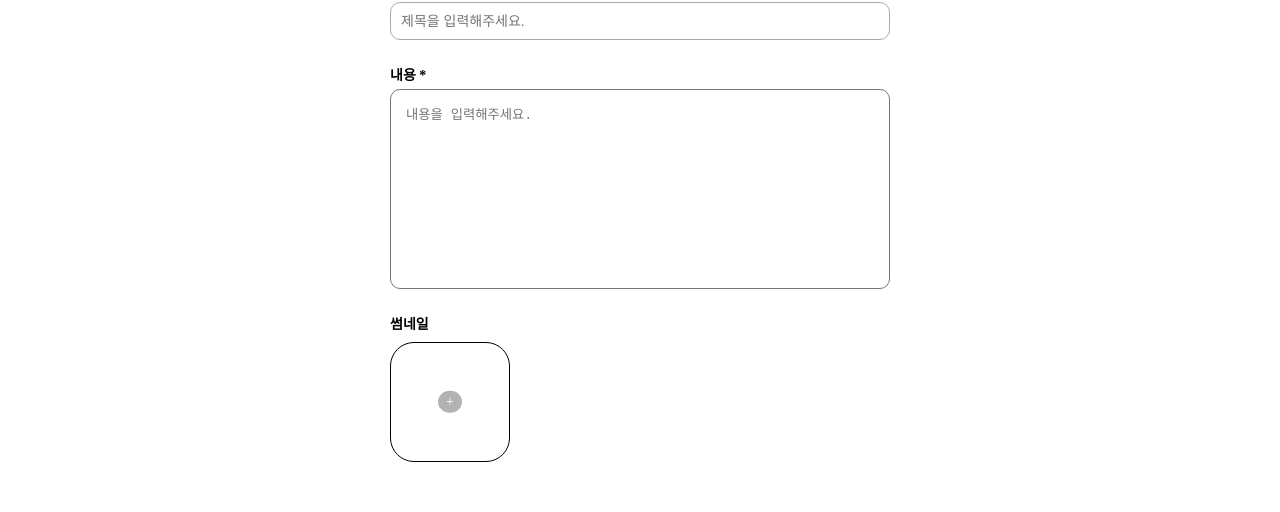
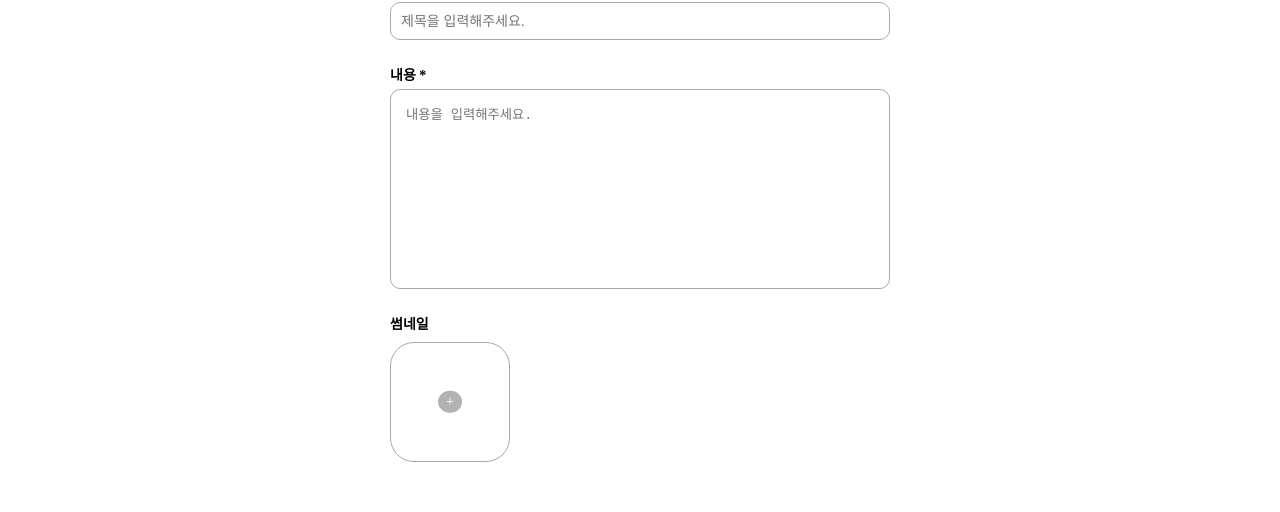
Before and after one commit to 100-hours-a-week/3-ian-kim-community-fe, a React (Vite) app: page /post/edit in a window 1280 px wide. Shown: the part 182-694 px from the top of the page. Built offline with nearby package versions, Linux system fonts and the light colour scheme.

Commit message:
style: border 스타일 적용

```diff
--- a/src/react/components/image/FormImagePreview.jsx
+++ b/src/react/components/image/FormImagePreview.jsx
@@ -4,7 +4,7 @@ function FormImagePreview({ onImageClick, imgSrc, imgName }) {
   return (
     <>
       <div className={styles['image-group']}>
-        <div className={styles['image-preview']} onClick={onImageClick}>
+        <div className={`${styles['image-preview']} border`} onClick={onImageClick}>
           <img src={imgSrc} className={`${styles['image']} ${imgSrc || 'hidden'}`} />
           <span className={styles['edit-text']}>+</span>
         </div>
--- a/src/react/components/textarea/Textarea.jsx
+++ b/src/react/components/textarea/Textarea.jsx
@@ -3,7 +3,7 @@ import styles from '@/components/textarea/Textarea.module.css'
 function Textarea({ id, height, value, placeholder, onChangeInput }) {
   return (
     <>
-      <textarea id={id} value={value} className={styles.textarea} placeholder={placeholder} onChange={onChangeInput} style={{ height }} />
+      <textarea id={id} value={value} className={`${styles.textarea} border`} placeholder={placeholder} onChange={onChangeInput} style={{ height }} />
     </>
   )
 }
```
